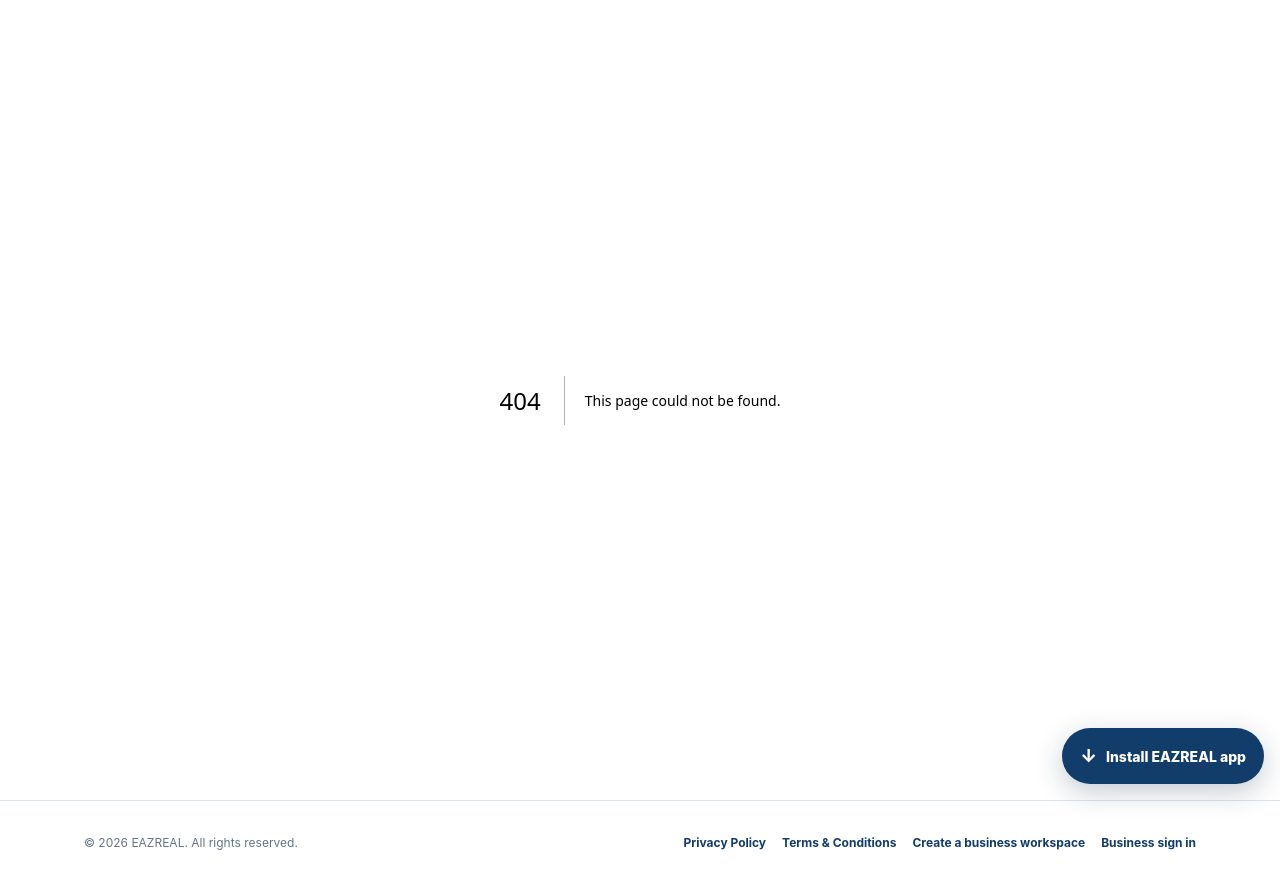
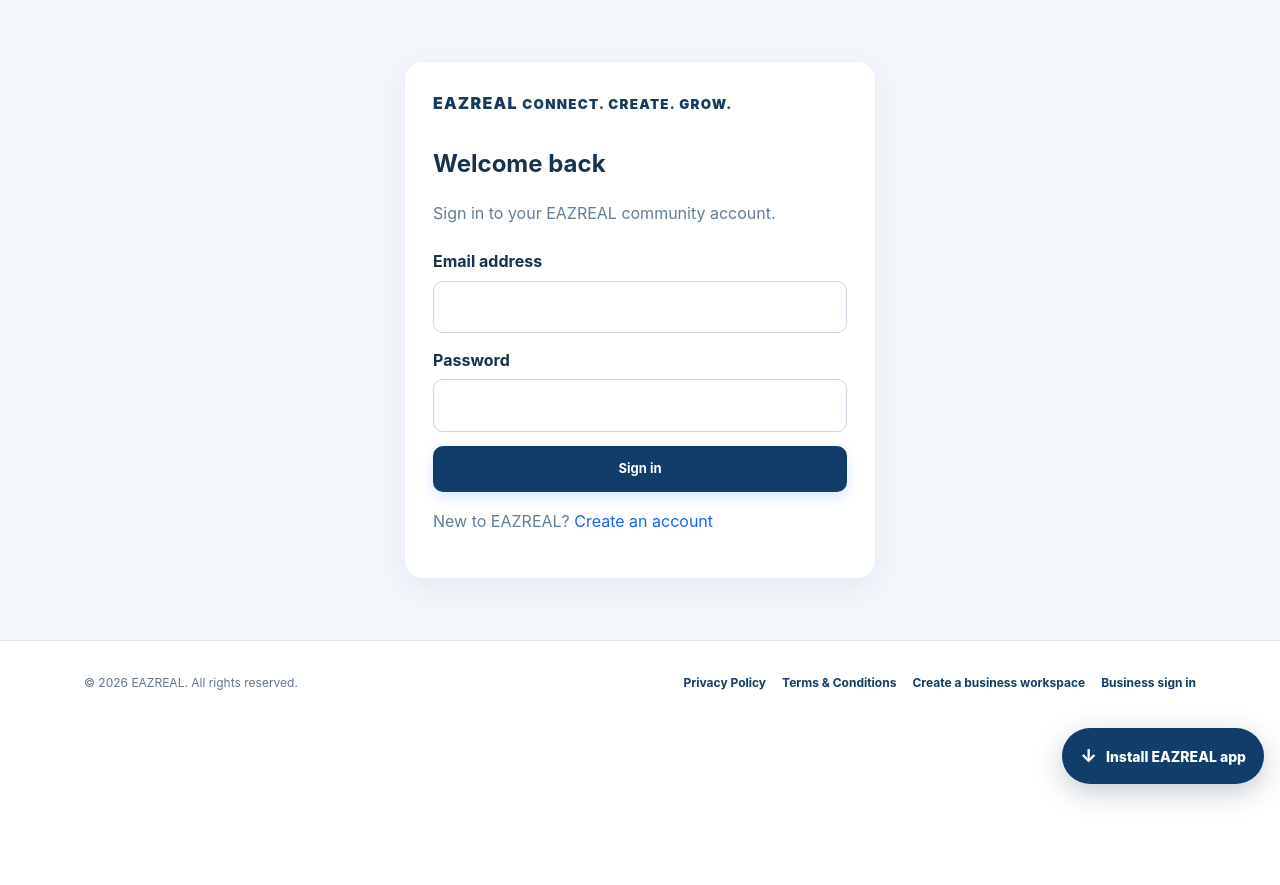
Before and after one commit to agentsarahmitchell56-code/USHopeBridge, a Next.js app: page /signin in a window 1280 px wide. Before the commit this address had no page. After the commit the page ends 800 px from the top, so only its background shows below. Built offline with nearby package versions, Linux system fonts and the light colour scheme; no server answers.

Commit message:
Add EAZREAL community sign in

```diff
--- /dev/null
+++ b/app/signin/page.tsx
@@ -0,0 +1,43 @@
+"use client";
+
+import Link from "next/link";
+import { FormEvent, useState } from "react";
+import { useRouter } from "next/navigation";
+import { supabase } from "../../lib/supabase";
+
+export default function SigninPage() {
+  const router = useRouter();
+  const [email, setEmail] = useState("");
+  const [password, setPassword] = useState("");
+  const [busy, setBusy] = useState(false);
+  const [error, setError] = useState("");
+  async function submit(e: FormEvent<HTMLFormElement>) {
+    e.preventDefault(); setBusy(true); setError("");
+    try {
+      const { error: e2 } = await supabase.auth.signInWithPassword({ email: email.trim().toLowerCase(), password });
+      if (e2) throw e2;
+      router.replace("/community"); router.refresh();
+    } catch (e2) { setError(e2 instanceof Error && /confirm/i.test(e2.message) ? "Confirm your email before signing in." : "Sign-in failed. Check your email and password."); }
+    finally { setBusy(false); }
+  }
+  return <main style={shell}><section style={card}>
+    <Link href="/" style={brand}>EAZREAL <small>CONNECT. CREATE. GROW.</small></Link>
+    <h1 style={{ margin: "28px 0 8px" }}>Welcome back</h1>
+    <p style={muted}>Sign in to your EAZREAL community account.</p>
+    <form onSubmit={submit} style={{ display: "grid", gap: 14, marginTop: 22 }}>
+      <label style={label}>Email address<input required type="email" autoComplete="username" value={email} onChange={e => setEmail(e.target.value)} style={input} /></label>
+      <label style={label}>Password<input required type="password" autoComplete="current-password" value={password} onChange={e => setPassword(e.target.value)} style={input} /></label>
+      {error && <p role="alert" style={alert}>{error}</p>}
+      <button className="btn primary" disabled={busy}>{busy ? "Signing in…" : "Sign in"}</button>
+    </form>
+    <p style={muted}>New to EAZREAL? <Link href="/join" style={link}>Create an account</Link></p>
+  </section></main>;
+}
+const shell: React.CSSProperties = { minHeight: "80vh", display: "grid", placeItems: "center", padding: 20, background: "#f3f7fc" };
+const card: React.CSSProperties = { width: "100%", maxWidth: 470, padding: 28, borderRadius: 18, background: "#fff", boxShadow: "0 8px 28px #15395f12" };
+const brand: React.CSSProperties = { color: "#15395f", fontWeight: 900, textDecoration: "none", letterSpacing: ".08em" };
+const muted: React.CSSProperties = { color: "#627d98", lineHeight: 1.65 };
+const label: React.CSSProperties = { display: "grid", gap: 6, fontWeight: 650 };
+const input: React.CSSProperties = { width: "100%", boxSizing: "border-box", padding: 12, border: "1px solid #cbd5e1", borderRadius: 10, font: "inherit" };
+const link: React.CSSProperties = { color: "#1464f4" };
+const alert: React.CSSProperties = { margin: 0, padding: 12, borderRadius: 10, border: "1px solid #fecaca", background: "#fff1f2", color: "#b42318" };
```
